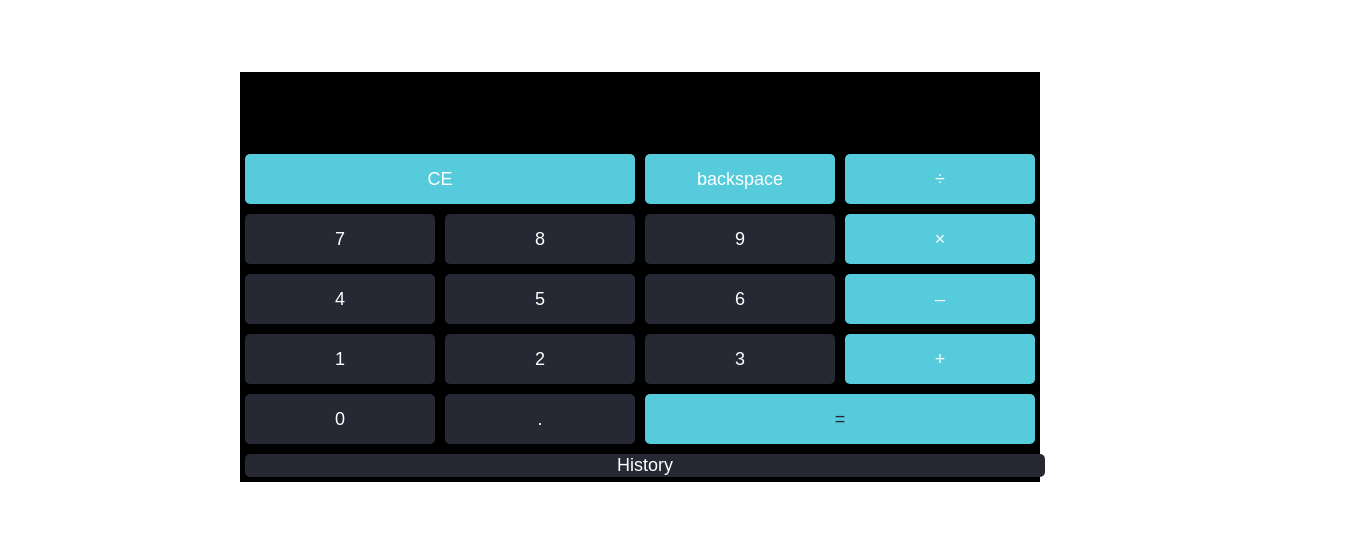
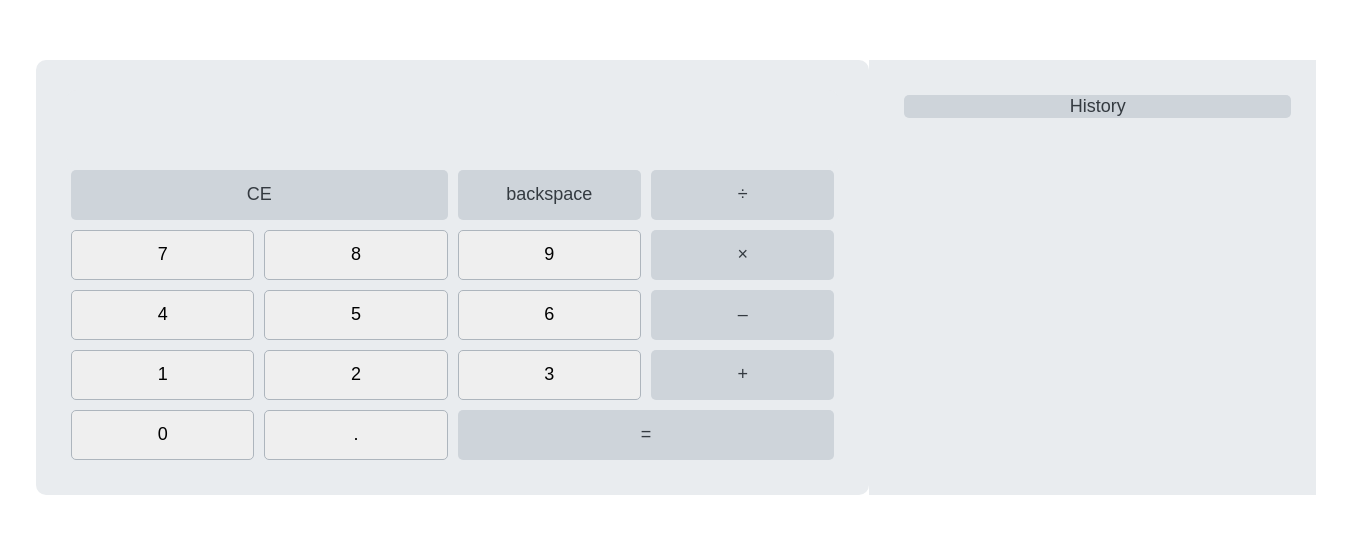
Before and after one commit to mishti169/calc-app, a React (Vite) app: page / in a window 1280 px wide. Shown: the part 123-656 px from the top of the page, 1352 px wide, since content can reach past the window. Built offline with nearby package versions, Linux system fonts and the light colour scheme.

Commit message:
update history and calc css

```diff
--- a/src/App.css
+++ b/src/App.css
@@ -12,7 +12,10 @@
 .calc-container{
   width: 100vh;
   text-align: center;
-  background-color: black;
+  background-color: #E9ECEF;
+  border-radius: 10px;
+  padding: 30px;
+
 }
 
 .keypad{
@@ -23,35 +26,37 @@
 
 input[type="text"]{
   height: 75px;
-  width: 300px;
-  background-color: #10111600;
+  width: 100%;
+  background-color: #E9ECEF;
   border: 0px;
-  color: #fff;
+  color: #343A40;
   font-weight: 400;
   letter-spacing: 1px;
   font-size: 25px;
   text-align: right;
+  margin: 0;
+  padding: 0;
+  border-radius: 10px;
+}
+input{
+  /* width: 100%; */
 }
 
 #clear {
   grid-column: 1/3;
   grid-row:1;
-  color: #fff
 }
 
 #results{
   grid-column: 3/5;
   grid-row: 5;
-  color: #262834;
 }
 
-button{
-  border: none;
+.numeric{
+  border: 1px solid #ADB5BD;
   margin: 5px;
   border-radius: 5px;
   cursor: pointer;
-  color: #fff;
-  background-color: #262834;
 }
 
 input:focus,
@@ -61,17 +66,36 @@ button:active {
   outline: none;
 }
 .highlight {
-  background: #56cbdb;
+  background: #CED4DA;
+  color: #343A40;
+  border: none;
 }
 .calc-history-container{
   display: flex;
-  justify-content: space-between;
+  /* justify-content: space-between; */
 
 }
+
 .history-container{
+  background: #E9ECEF;
+  width: 400px;
+  text-align: right;
+  padding: 30px;
+
+}
+.historyData-container{
   display: flex;
   flex-direction: column;
 }
 .history{
   width:100% ;
 }
+
+.key{
+
+  font-size: 16px;
+}
+.value{
+  font-size: 24px;
+  font-weight: 400;
+}
--- a/src/App.jsx
+++ b/src/App.jsx
@@ -47,86 +47,86 @@ const App = () => {
 
   return (
     <div className="calc-history-container">
-      <div>
-        {isHistoryVisible &&
-          historyData.map((expRes) => {
-            let key = Object.keys(expRes);
-            const value = Object.values(expRes);
-            console.log(key, value);
-
-            return (
-              <div className="history-container">
-                <div>{key[0]} = </div>
-                <div>{value[0]}</div>
-              </div>
-            );
-          })}
-      </div>
       <div className="calc-container">
         <form>
           <input type="text" value={results} />
         </form>
 
         <div className="keypad">
-          <button id="clear" className="highlight" onClick={clear}>
+          <button className="numeric highlight" id="clear" onClick={clear}>
             CE
           </button>
-          <button id="backspace" className="highlight" onClick={backspace}>
+          <button className="numeric highlight" id="backspace" onClick={backspace}>
             backspace
           </button>
-          <button onClick={handleClick} className="highlight" name="/">
+          <button className="numeric highlight" onClick={handleClick} name="/">
             &divide;
           </button>
-          <button onClick={handleClick} name="7">
+          <button className="numeric" onClick={handleClick} name="7">
             7
           </button>
-          <button onClick={handleClick} name="8">
+          <button className="numeric" onClick={handleClick} name="8">
             8
           </button>
-          <button onClick={handleClick} name="9">
+          <button className="numeric" onClick={handleClick} name="9">
             9
           </button>
-          <button onClick={handleClick} className="highlight" name="*">
+          <button className="numeric highlight" onClick={handleClick} name="*">
             &times;
           </button>
-          <button onClick={handleClick} name="4">
+          <button className="numeric" onClick={handleClick} name="4">
             4
           </button>
-          <button onClick={handleClick} name="5">
+          <button className="numeric" onClick={handleClick} name="5">
             5
           </button>
-          <button onClick={handleClick} name="6">
+          <button className="numeric" onClick={handleClick} name="6">
             6
           </button>
-          <button onClick={handleClick} className="highlight" name="-">
+          <button className="numeric highlight" onClick={handleClick} name="-">
             &ndash;
           </button>
-          <button onClick={handleClick} name="1">
+          <button className="numeric" onClick={handleClick} name="1">
             1
           </button>
-          <button onClick={handleClick} name="2">
+          <button className="numeric" onClick={handleClick} name="2">
             2
           </button>
-          <button onClick={handleClick} name="3">
+          <button className="numeric" onClick={handleClick} name="3">
             3
           </button>
-          <button onClick={handleClick} className="highlight" name="+">
+          <button className="numeric highlight" onClick={handleClick} name="+">
             +
           </button>
-          <button onClick={handleClick} name="0">
+          <button className="numeric" onClick={handleClick} name="0">
             0
           </button>
-          <button onClick={handleClick} name=".">
+          <button className="numeric" onClick={handleClick} name=".">
             .
           </button>
-          <button id="results" className="highlight" onClick={calculate}>
+          <button className="numeric highlight" id="results" onClick={calculate}>
             =
           </button>
         </div>
+      </div>
+      <div className="history-container">
+        <button className="numeric history highlight" onClick={showHistory}>
+          History
+        </button>
         <div>
-          <button onClick={showHistory} className="history">
-            History
-          </button>
+          {isHistoryVisible &&
+            historyData.map((expRes) => {
+              let key = Object.keys(expRes);
+              const value = Object.values(expRes);
+              console.log(key, value);
+
+              return (
+                <div className="historyData-container">
+                  <div className="key">{key[0]} = </div>
+                  <div className="value">{value[0]}</div>
+                </div>
+              );
+            })}
         </div>
       </div>
     </div>
```
